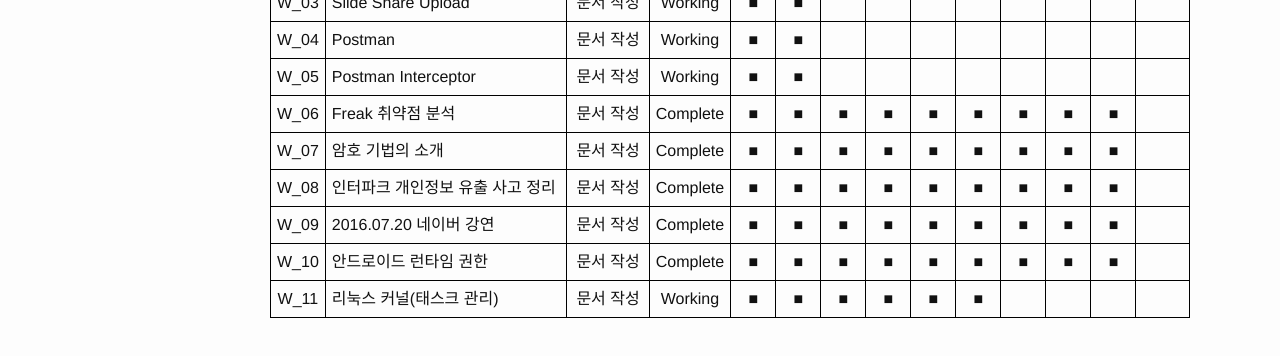
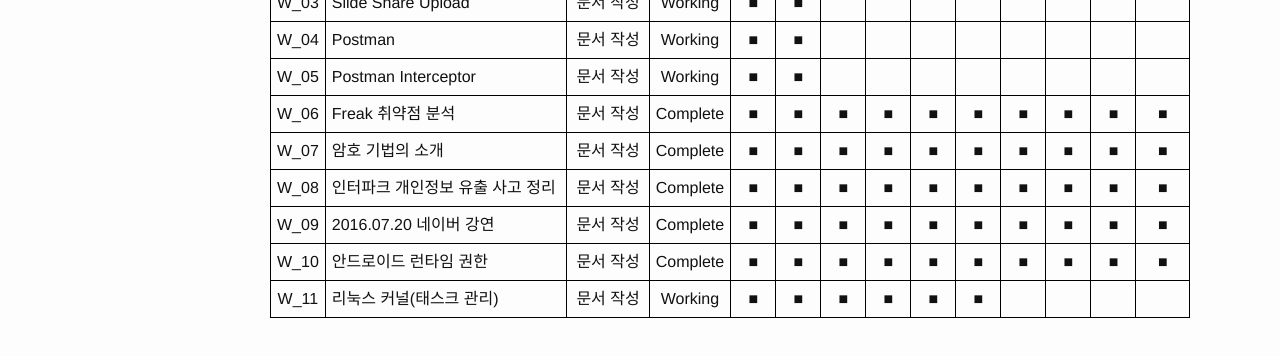
Before and after one commit to LktProgrammer/bongbongco.github.io, a Jekyll site: the page built from _posts/2016-09-12-GarbageTask.markdown, in a window 1280 px wide. Shown: the part 1192-1548 px from the top of the page. Built offline with Jekyll 4.4.1, drawn with Linux system fonts in a browser that asks for light colours.

```diff
--- a/_posts/2016-09-12-GarbageTask.markdown
+++ b/_posts/2016-09-12-GarbageTask.markdown
@@ -39,10 +39,10 @@ title: 개인 프로젝트 목록.
 |W_03| Slide Share Upload |문서 작성|Working|■|■||||||||
 |W_04| Postman |문서 작성|Working|■|■||||||||
 |W_05| Postman Interceptor |문서 작성|Working|■|■||||||||
-|W_06| Freak 취약점 분석 |문서 작성|Complete|■|■|■|■|■|■|■|■|■|
-|W_07| 암호 기법의 소개 |문서 작성|Complete|■|■|■|■|■|■|■|■|■|
-|W_08| 인터파크 개인정보 유출 사고 정리 |문서 작성|Complete|■|■|■|■|■|■|■|■|■|
-|W_09| 2016.07.20 네이버 강연 |문서 작성|Complete|■|■|■|■|■|■|■|■|■|
-|W_10| 안드로이드 런타임 권한 |문서 작성|Complete|■|■|■|■|■|■|■|■|■|
+|W_06| Freak 취약점 분석 |문서 작성|Complete|■|■|■|■|■|■|■|■|■|■|
+|W_07| 암호 기법의 소개 |문서 작성|Complete|■|■|■|■|■|■|■|■|■|■|
+|W_08| 인터파크 개인정보 유출 사고 정리 |문서 작성|Complete|■|■|■|■|■|■|■|■|■|■|
+|W_09| 2016.07.20 네이버 강연 |문서 작성|Complete|■|■|■|■|■|■|■|■|■|■|
+|W_10| 안드로이드 런타임 권한 |문서 작성|Complete|■|■|■|■|■|■|■|■|■|■|
 |W_11| 리눅스 커널(태스크 관리) |문서 작성|Working|■|■|■|■|■|■||||
 |--+-----------+------+---+---+---+---+---+---+---+---+---+----+----|
```
